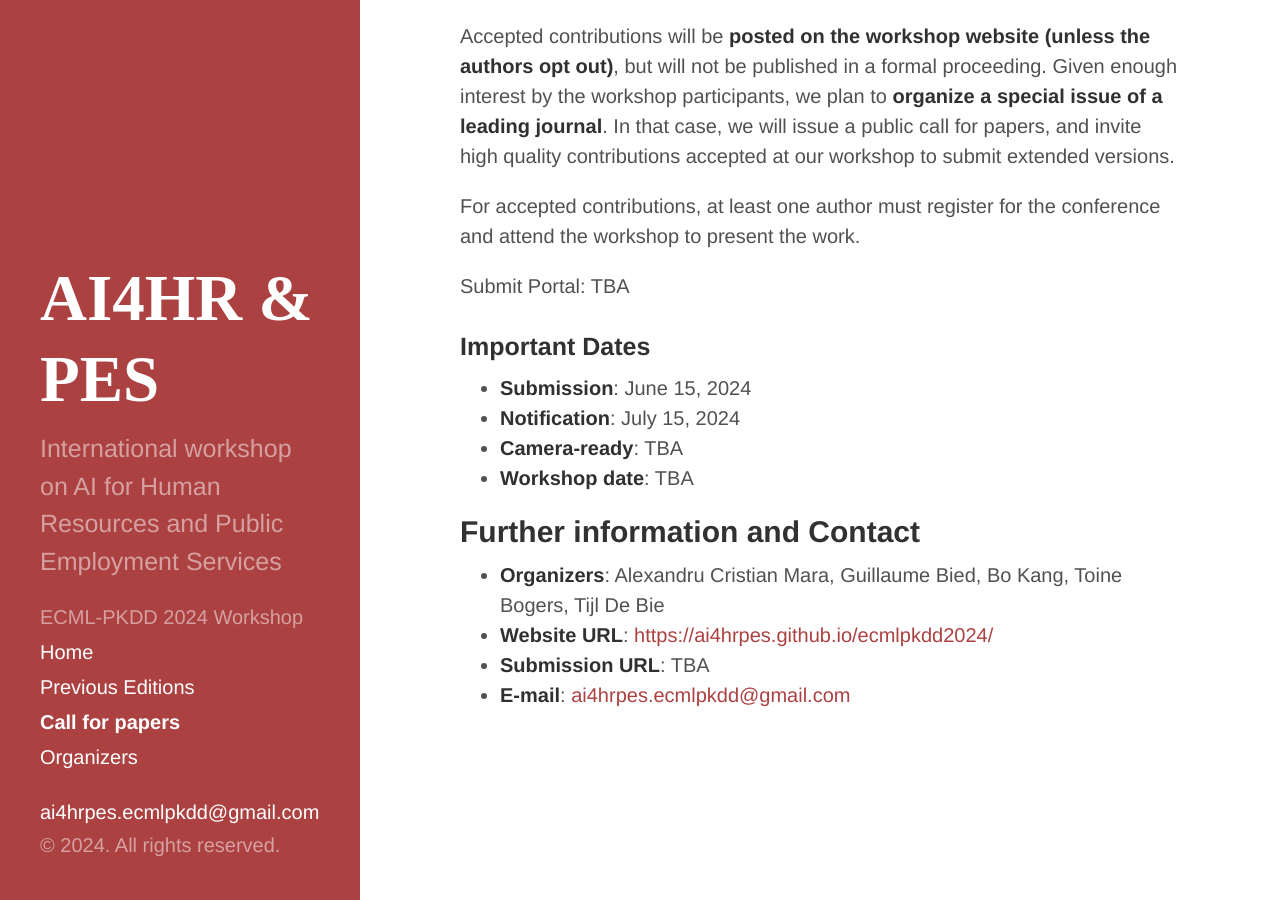
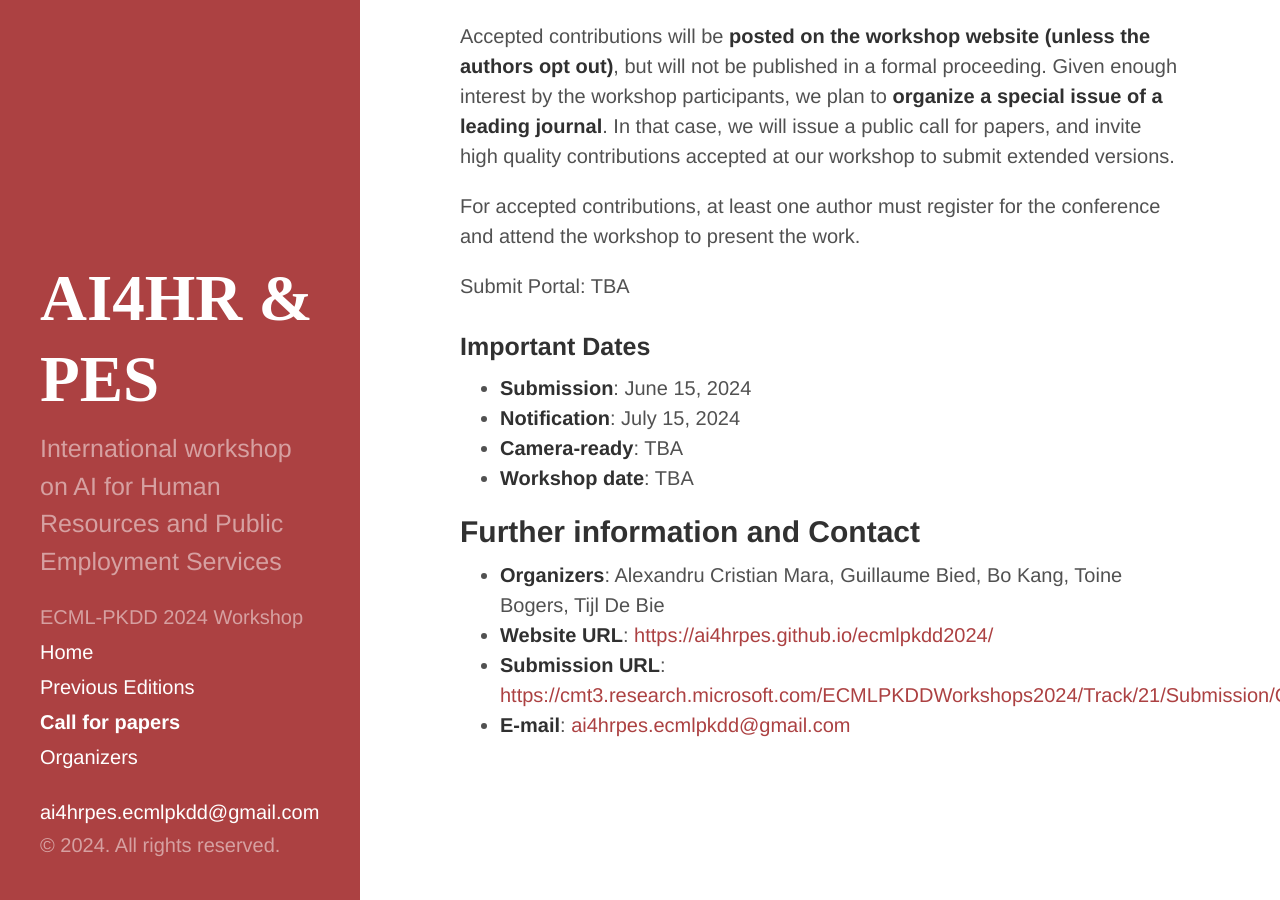
Before and after one commit to ai4hrpes/ecmlpkdd2024, a Jekyll site: the page built from pages/cfp.md, in a window 1280 px wide and 900 px high, scrolled down 2610 px. Built offline with Jekyll 4.4.1, drawn with Linux system fonts in a browser that asks for light colours.

Commit message:
Update cfp.md

```diff
--- a/pages/cfp.md
+++ b/pages/cfp.md
@@ -63,5 +63,5 @@ Submit Portal: TBA
 ## Further information and Contact
 * __Organizers__: Alexandru Cristian Mara, Guillaume Bied, Bo Kang, Toine Bogers, Tijl De Bie
 * __Website URL__: <https://ai4hrpes.github.io/ecmlpkdd2024/>
-* __Submission URL__: TBA
+* __Submission URL__: <https://cmt3.research.microsoft.com/ECMLPKDDWorkshops2024/Track/21/Submission/Create>
 * __E-mail__: <mailto:ai4hrpes.ecmlpkdd@gmail.com>
```
